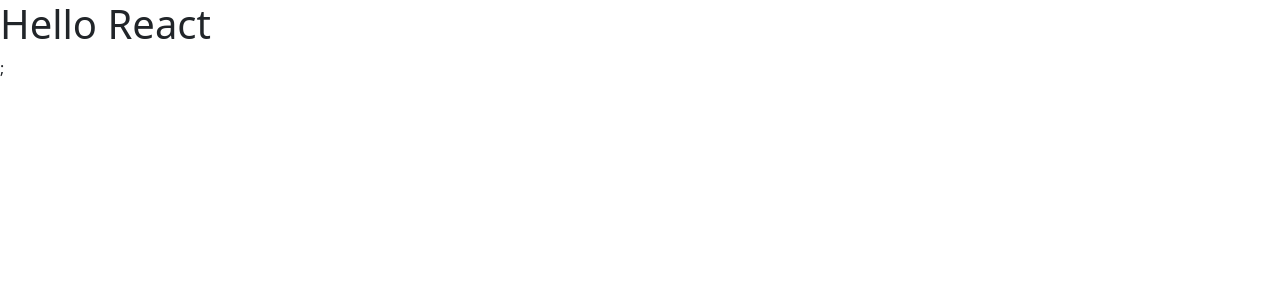
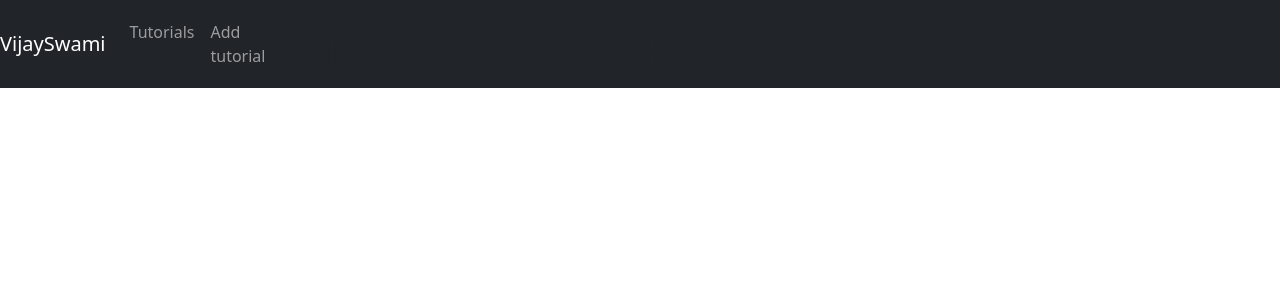
Before and after one commit to shyvijay/react-crud, a React (Create React App) app: page /add in a window 1280 px wide. Shown: the top 300 px of the page. Built offline with nearby package versions, Linux system fonts and the light colour scheme.

Commit message:
navbar done

```diff
--- a/src/App.js
+++ b/src/App.js
@@ -3,12 +3,43 @@
 import "bootstrap/dist/css/bootstrap.min.css";
 import "./App.css";
 
+import AddTutorial from "./components/add-tutorial.component";
+import TutorialList from "./components/tutorial-list.component";
+import Tutorial from "./components/tutorial.component";
+
 class App extends Component {
   render() {
     return (
-      <>
-        <h1>Hello React</h1>;
-      </>
+      <div>
+        <nav className="navbar navbar-expand navbar-dark bg-dark">
+          <a href="/tutorials" className="navbar-brand">
+            VijaySwami
+          </a>
+          <div className="navbar-nav mr-auto">
+            <li className="nav-item">
+              <Link to={"/tutorials"} className="nav-link">
+                Tutorials
+              </Link>
+            </li>
+            <li className="nav-item">
+              <Link to={"/add"} className="nav-link">
+                Add tutorial
+              </Link>
+            </li>
+          </div>
+          <div className="container mt-3">
+            <Switch>
+              <Route
+                exact
+                path={["/", "/tutorials"]}
+                component={TutorialList}
+              />
+              <Route exact path="/add" component={AddTutorial} />
+              <Route path="/tutorials/:id" component={Tutorial} />
+            </Switch>
+          </div>
+        </nav>
+      </div>
     );
   }
 }
--- a/src/components/add-tutorial.component.js
+++ b/src/components/add-tutorial.component.js
@@ -0,0 +1,13 @@
+import React, { Component } from "react";
+
+class AddTutorial extends Component {
+  render() {
+    return (
+      <>
+        <h1>This is add AddTutorial Component</h1>
+      </>
+    );
+  }
+}
+
+export default AddTutorial;
--- a/src/components/tutorial-list.component.js
+++ b/src/components/tutorial-list.component.js
@@ -0,0 +1,13 @@
+import React, { Component } from "react";
+
+class TutorialList extends Component {
+  render() {
+    return (
+      <>
+        <h1>This is add TutorialList Component</h1>
+      </>
+    );
+  }
+}
+
+export default TutorialList;
--- a/src/components/tutorial.component.js
+++ b/src/components/tutorial.component.js
@@ -0,0 +1,13 @@
+import React, { Component } from "react";
+
+class Tutorial extends Component {
+  render() {
+    return (
+      <>
+        <h1>This is add Tutorial Component</h1>
+      </>
+    );
+  }
+}
+
+export default Tutorial;
```
